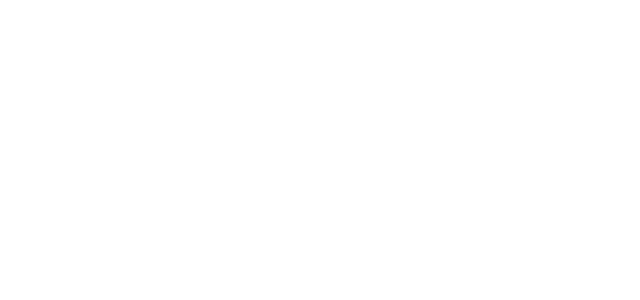
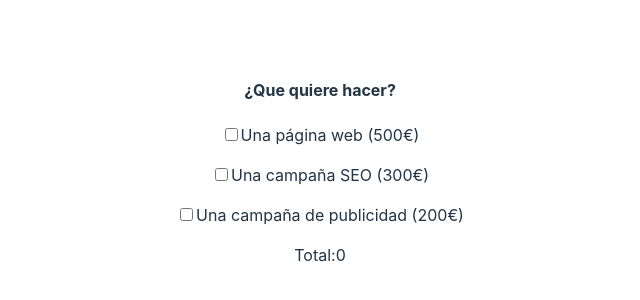
Before and after one commit to Dar-ya218/Sprint_7, a React (Vite) app: page / in a window 1280 px wide. Shown: the part 230-530 px from the top of the page, without its empty margins (320-960 px from the left). Built offline with nearby package versions, Linux system fonts and the light colour scheme.

Commit message:
ejercicio_1

```diff
--- a/src/App.tsx
+++ b/src/App.tsx
@@ -1,12 +1,50 @@
-import './App.css'
+import "./App.css";
+import { checkboxData } from "./component/checkboxData";
+import {useState} from "react"
 
 function App() {
+  const [checkboxState, setCheckboxState]= useState(
+    new Array(checkboxData.length).fill(false)
+  );
+  const [total, setTotal] = useState(0);
 
-  return (
-    <>
+  const changeState = (index: number) => {
+const newState = checkboxState.map((estado, i)=>{
+if (index===i) {
+  estado = !estado;
+}
+return estado;
+});
+setCheckboxState(newState);
 
-    </>
-  )
+const totalPrice = newState.reduce(
+  (sum, currentState, index)=>{
+    if (currentState === true){
+      return sum + checkboxData[index].price;
+    }
+    return sum;
+  },0);
+  setTotal(totalPrice);
+};
+    return (
+        <>
+            <h4>¿Que quiere hacer?</h4>
+          {checkboxData.map(({text}, index)=>{
+            return(
+              <p key={index}>
+                <input
+                type="checkbox"
+                id={`checkbox ${index}`}
+                checked={checkboxState[index]}
+                onChange={()=>changeState(index)}
+                />
+                <label htmlFor={`checkbox ${index}`}>{text}</label>
+              </p>
+            )
+          })}
+          <p>Total:{total}</p>
+        </>
+    );
 }
 
-export default App
+export default App;
--- /dev/null
+++ b/src/component/checkboxData.tsx
@@ -0,0 +1,14 @@
+export const checkboxData = [
+    {
+        text: "Una página web (500€)",
+        price: 500,
+    },
+    {
+        text: "Una campaña SEO (300€)",
+        price: 300,
+    },
+    {
+        text: "Una campaña de publicidad (200€)",
+        price: 200,
+    },
+];
```
